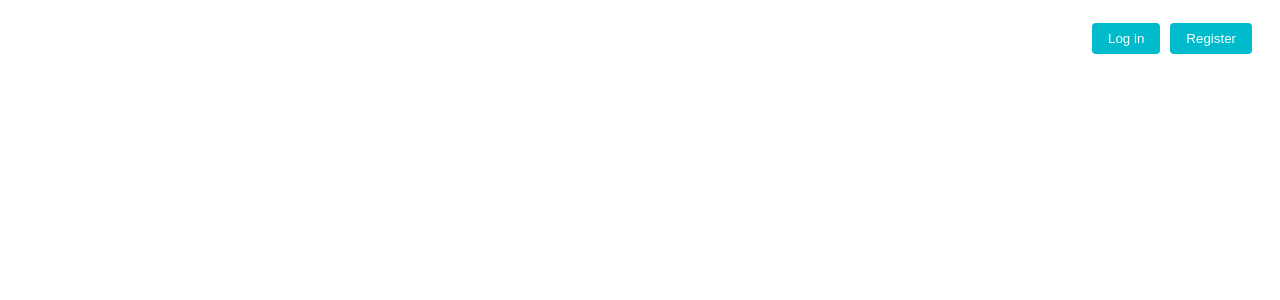
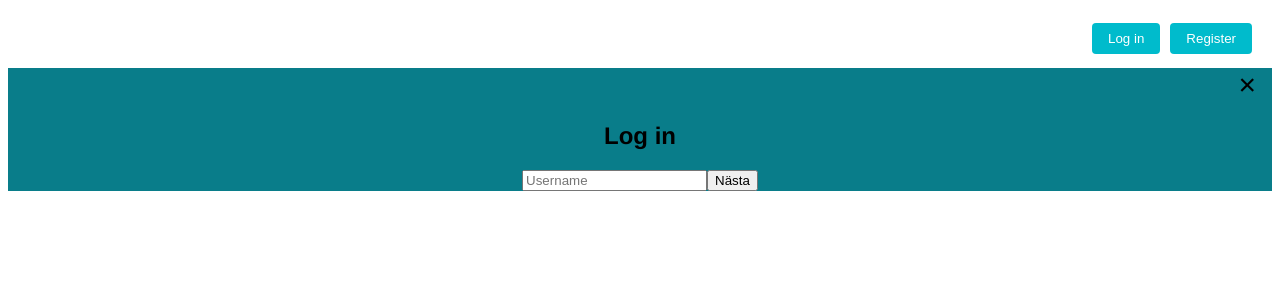
Before and after one commit to s-fadel/twitter-project, a React (Create React App) app: page / in a window 1280 px wide. Both pictures are taken after a click on the button "Log in". Shown: the top 300 px of the page. Built offline with nearby package versions, Linux system fonts and the light colour scheme; a web font is replaced by a local one.

Commit message:
Log in pop up

```diff
--- a/src/Home.js
+++ b/src/Home.js
@@ -1,16 +1,62 @@
-const Homepage = ({ }) => {
+import { useState } from "react";
 
-    return (
-        <nav className="navbar">
-        <ul className="nav-links">
-        </ul>
+const Homepage = ({}) => {
+  const [showLogin, setShowLogin] = useState(false);
+  const [username, setUsername] = useState("");
+
+  // Funktion som öppnar popup-rutan
+  const handleLoginClick = () => {
+    setShowLogin(true);
+  };
+
+  // Funktion som stänger popup-rutan
+  const handleLoginClose = () => {
+    setShowLogin(false);
+  };
+
+  // Funktion som hanterar ändringar i användarnamnsfältet
+  const handleUsernameChange = (event) => {
+    setUsername(event.target.value);
+  };
+
+  const handleNextClick = () => {
+    // Här kan du lägga till logik för att kontrollera användarnamnet och eventuellt visa nästa steg i inloggningen
+  };
+
+  return (
+    <div>
+      <nav className="navbar">
+        <ul className="nav-links"></ul>
         <div className="nav-buttons">
-          <button>Log in</button>
+          <button onClick={handleLoginClick}>Log in</button>
           <button>Register</button>
         </div>
       </nav>
-    )
-}
 
+      {/* Popup-rutan */}
+      {showLogin && (
+
+          <div className="login-modal-content">
+            <span className="login-close" onClick={handleLoginClose}>
+              &times;
+            </span>
+            <h2 className="center">Log in</h2>
+            <div className="content-login">
+            <input
+            placeholder="Username"
+              type="text"
+              id="username"
+              name="username"
+              value={username}
+              onChange={handleUsernameChange}
+            />
+            {/* Nästa-knappen */}
+            <button onClick={handleNextClick}>Nästa</button>
+          </div>
+          </div>
+      )}
+    </div>
+  );
+};
 
 export default Homepage;
--- a/src/style.css
+++ b/src/style.css
@@ -37,3 +37,28 @@
 .nav-buttons button:hover {
     background-color: #097d8a;
 }
+
+/* LOG IN POP UP */
+.login-modal {
+    background-color: gray;
+}
+
+.login-modal-content {
+    text-align: center;
+    background-color: #097d8a;
+}
+
+.login-close {
+    display: flex;
+    flex-direction: row;
+    justify-content: flex-end;
+    padding-right: 1rem;
+    font-size: 30px;
+}
+
+.content.login {
+    display: flex;
+    flex-direction: column;
+    align-items: center;
+    padding-bottom: 50px;
+}
```
Lines whose indentation alone changed are shown as unchanged.
